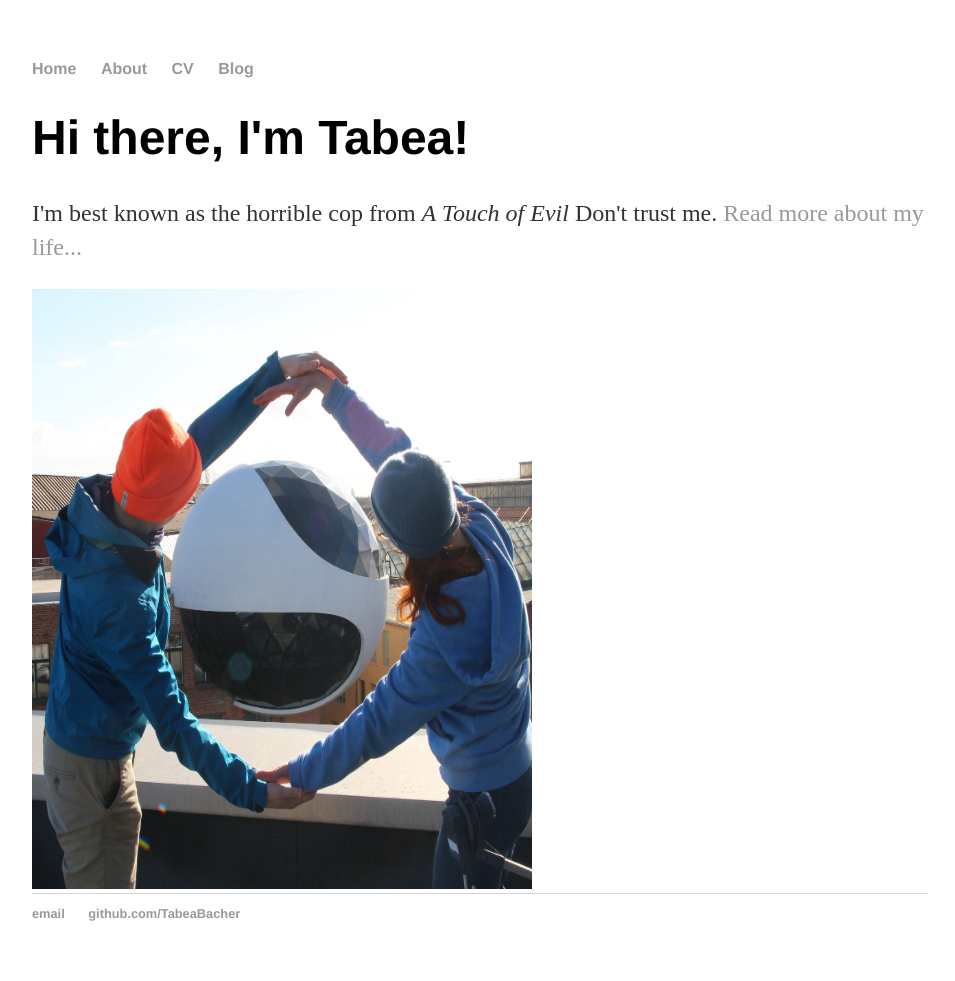
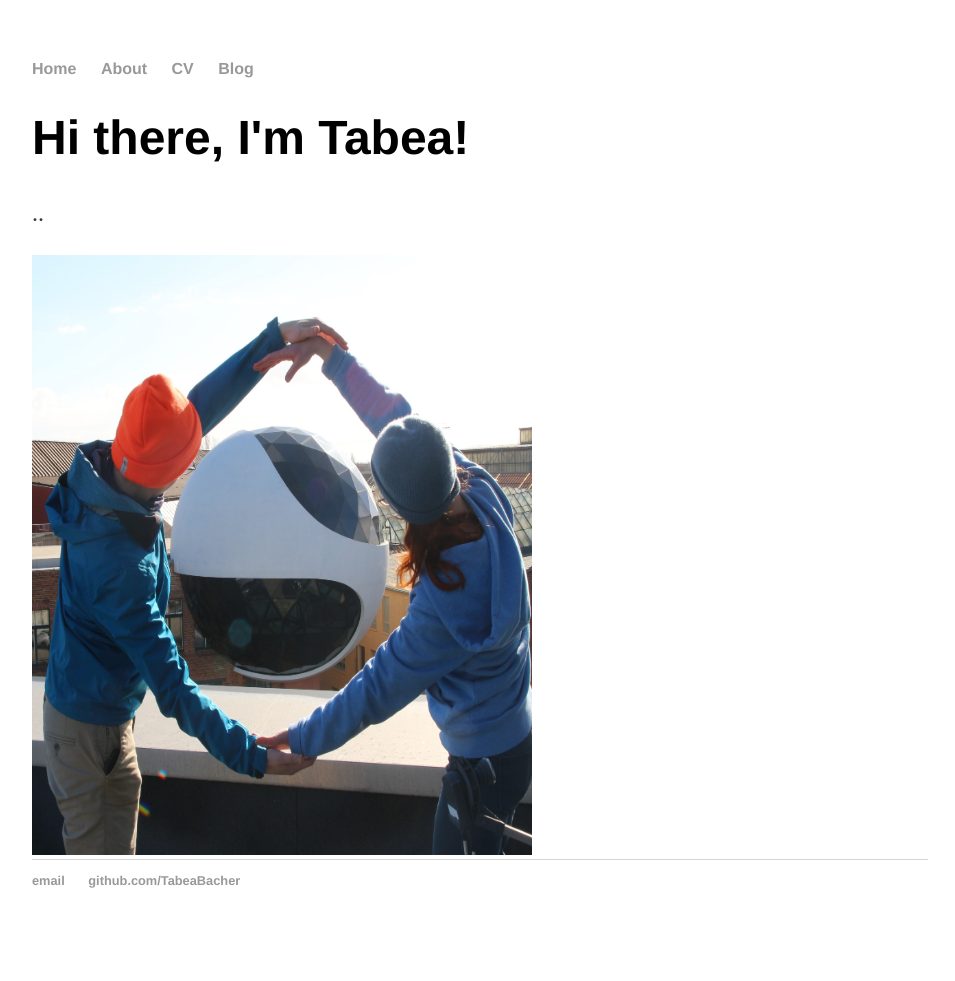
Before and after one commit to TabeaBacher/TabeaBacher.github.io, a Jekyll site: the page built from index.html, in a window 1280 px wide. Shown: the whole page, without its empty margins (160-1115 px from the left). Built offline with Jekyll 4.4.1, drawn with Linux system fonts in a browser that asks for light colours; after the commit the page ends 948 px from its top, so only the background shows below that.

Commit message:
Update index.html

```diff
--- a/index.html
+++ b/index.html
@@ -4,6 +4,6 @@
 ---
 <div class="blurb">
 	<h1>Hi there, I'm Tabea!</h1>
-	<p>I'm best known as the horrible cop from <em>A Touch of Evil</em> Don't trust me. <a href="/about">Read more about my life...</a></p>
+	<p>..</a></p>
 	<img src="IMG_0456.jpg" style="width:500px;height:600px;">
 </div><!-- /.blurb -->
```
